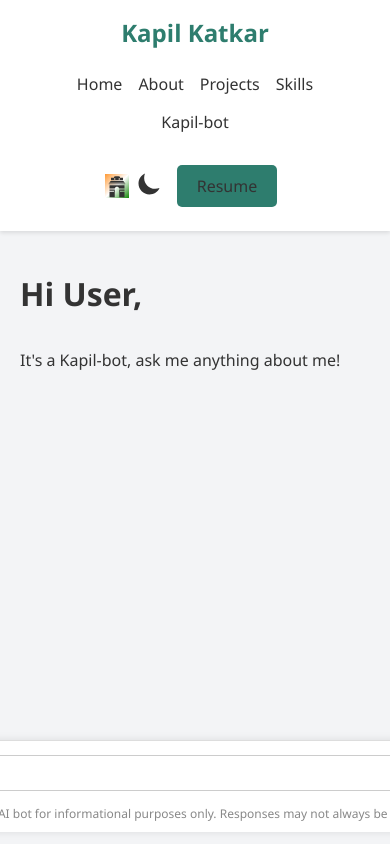
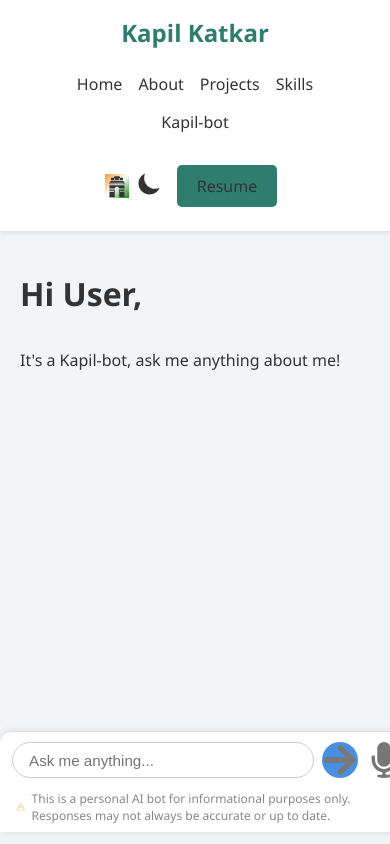
Before and after one commit to kapilkatkar/Portfolio, a React (Vite) app: page /ChatBot in a window 390 px wide. Built offline with nearby package versions, Linux system fonts and the light colour scheme.

Commit message:
made input conatiner responsive

```diff
--- a/src/component/ChatBot/ChatBot.css
+++ b/src/component/ChatBot/ChatBot.css
@@ -1,34 +1,30 @@
-/* Main chatbot wrapper */
 .chatbot-wrapper {
   max-width: 720px;
   margin: 0 auto;
-  padding: 20px 20px 100px; /* bottom padding so input doesn't overlap content */
+  padding: 20px 20px 100px;
   min-height: 100vh;
   display: flex;
   flex-direction: column;
   gap: 12px;
-  overflow: hidden; /* Prevent overflow on the main container */
+  overflow: hidden;
 }
 
-/* Chat container holds all chats */
 .chatbot-container {
   display: flex;
   flex-direction: column;
   gap: 20px;
   flex-grow: 1;
-  overflow: hidden; /* Prevent overflow here */
+  overflow: hidden;
 }
 
-/* Individual message styles */
 .chat-pair {
   display: flex;
   flex-direction: column;
   gap: 6px;
   margin-bottom: 15px;
-  transition: margin 0.3s ease-in-out; /* Smooth transition for new messages */
+  transition: margin 0.3s ease-in-out;
 }
 
-/* Question containers */
 .question-container {
   padding: 10px 16px;
   border-radius: 18px;
@@ -40,7 +36,6 @@
   gap: 4px;
 }
 
-/* Style for old and new questions */
 .old-question {
   background-color: #d1e7ff;
   color: #0b3d91;
@@ -54,7 +49,6 @@
   align-self: flex-start;
 }
 
-/* Response containers */
 .response-container {
   background-color: #f0f0f0;
   color: #333;
@@ -80,7 +74,6 @@
   background-color: #f5faff;
 }
 
-/* Sources list */
 .sources {
   margin-top: 8px;
   padding-left: 18px;
@@ -89,7 +82,6 @@
   list-style-type: disc;
 }
 
-/* Input container fixed at bottom */
 .input-container {
   position: fixed;
   bottom: 12px;
@@ -107,7 +99,6 @@
   border-radius: 12px 12px 0 0;
 }
 
-/* Input box */
 .input-row input {
   flex: 1;
   padding: 8px 16px;
@@ -123,7 +114,6 @@
   border-color: #4a90e2;
 }
 
-/* Send button */
 .send-btn {
   background-color: #4a90e2;
   border: none;
@@ -143,14 +133,12 @@
   background-color: #357abd;
 }
 
-/* Microphone icon styling */
 .input-container svg {
   font-size: 1.4rem;
   color: #777;
   cursor: pointer;
 }
 
-/* Disclaimer styling */
 .disclaimer {
   margin-top: 40px;
   font-size: 0.8rem;
@@ -168,17 +156,16 @@
   color: #f39c12;
 }
 
-/* Scrollbar styling for whole page */
 body {
   margin: 0;
   padding: 0;
   height: 100%;
-  overflow: auto; /* Enable scrolling for the whole page */
+  overflow: auto;
 }
 
 html {
   height: 100%;
-  overflow: hidden; /* Disable overflow for HTML */
+  overflow: hidden;
 }
 
 body::-webkit-scrollbar {
@@ -193,7 +180,7 @@ body::-webkit-scrollbar-thumb {
 body::-webkit-scrollbar-track {
   background-color: #eee;
 }
-/* Input container */
+
 .input-container {
   position: fixed;
   bottom: 12px;
@@ -211,7 +198,6 @@ body::-webkit-scrollbar-track {
   border-radius: 12px 12px 0 0;
 }
 
-/* Row containing input and icons */
 .input-row {
   display: flex;
   align-items: center;
@@ -219,7 +205,6 @@ body::-webkit-scrollbar-track {
   width: 100%;
 }
 
-/* Input field */
 .input-row input {
   flex: 1;
   padding: 8px 16px;
@@ -232,12 +217,10 @@ body::-webkit-scrollbar-track {
   transition: border-color 0.3s ease;
 }
 
-/* Input focus border */
 .input-row input:focus {
   border-color: #4a90e2;
 }
 
-/* Send button */
 .send-btn {
   background-color: #4a90e2;
   border: none;
@@ -253,12 +236,10 @@ body::-webkit-scrollbar-track {
   transition: background-color 0.3s ease;
 }
 
-/* Send button hover effect */
 .send-btn:hover {
   background-color: #357abd;
 }
 
-/* Microphone icon */
 .input-row svg {
   font-size: 1.4rem;
   color: #777;
@@ -266,12 +247,10 @@ body::-webkit-scrollbar-track {
   transition: color 0.3s ease;
 }
 
-/* Microphone icon hover effect */
 .input-row svg:hover {
   color: #4a90e2;
 }
 
-/* Disclaimer text below input */
 .disclaimer {
   font-size: 0.75rem;
   color: #888;
@@ -283,14 +262,47 @@ body::-webkit-scrollbar-track {
   flex-shrink: 0;
 }
 
-/* Disclaimer icon */
 .disclaimer svg {
   font-size: 1rem;
   color: #f39c12;
 }
 
-/* Disclaimer hover effect */
 .disclaimer:hover {
   color: #4a90e2;
   cursor: pointer;
 }
+@media screen and (max-width: 480px) {
+  .input-row {
+    flex-direction: row;
+    align-items: center;
+    gap: 8px;
+  }
+
+  .input-row input {
+    flex: 1;
+    font-size: 0.95rem;
+    height: 36px;
+  }
+
+  .send-btn,
+  .input-row svg {
+    width: 36px;
+    height: 36px;
+    font-size: 1.2rem;
+    border-radius: 50%;
+    flex-shrink: 0;
+  }
+
+  .input-container {
+    padding: 10px 12px 8px;
+    width: 100%;
+    left: 0;
+    transform: none;
+    border-radius: 12px 12px 0 0;
+  }
+
+  header,
+  .header {
+    display: none !important;
+  }
+}
--- a/src/component/ChatBot/ChatBot.jsx
+++ b/src/component/ChatBot/ChatBot.jsx
@@ -116,7 +116,6 @@ const ChatBot = () => {
           )}
         </section>
 
-        {/* Input form at the bottom */}
         <form className="input-container" onSubmit={handleSubmit}>
           <div className="input-row">
             <input
@@ -127,7 +126,7 @@ const ChatBot = () => {
               required
               autoComplete="off"
             />
-            <button type="submit" className="send-btn">
+            <button type="submit" className="send-btn" disabled={loading}>
               <FaArrowRight />
             </button>
             <FaMicrophone />
```
